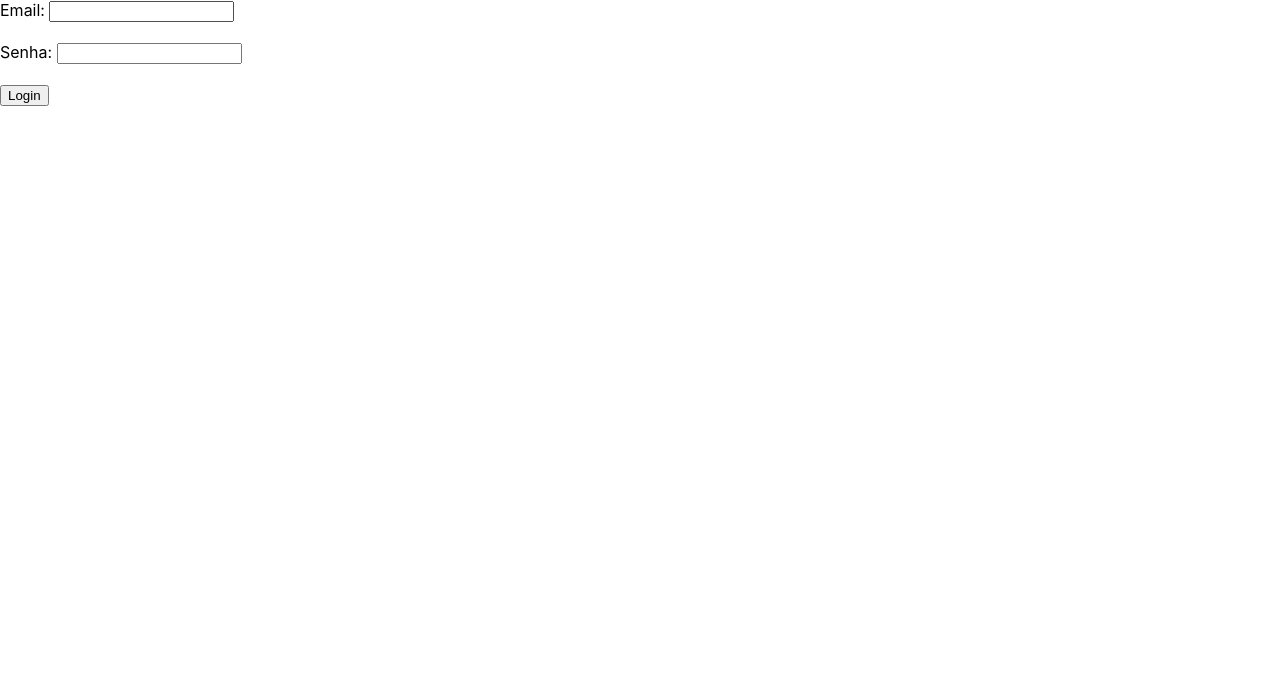
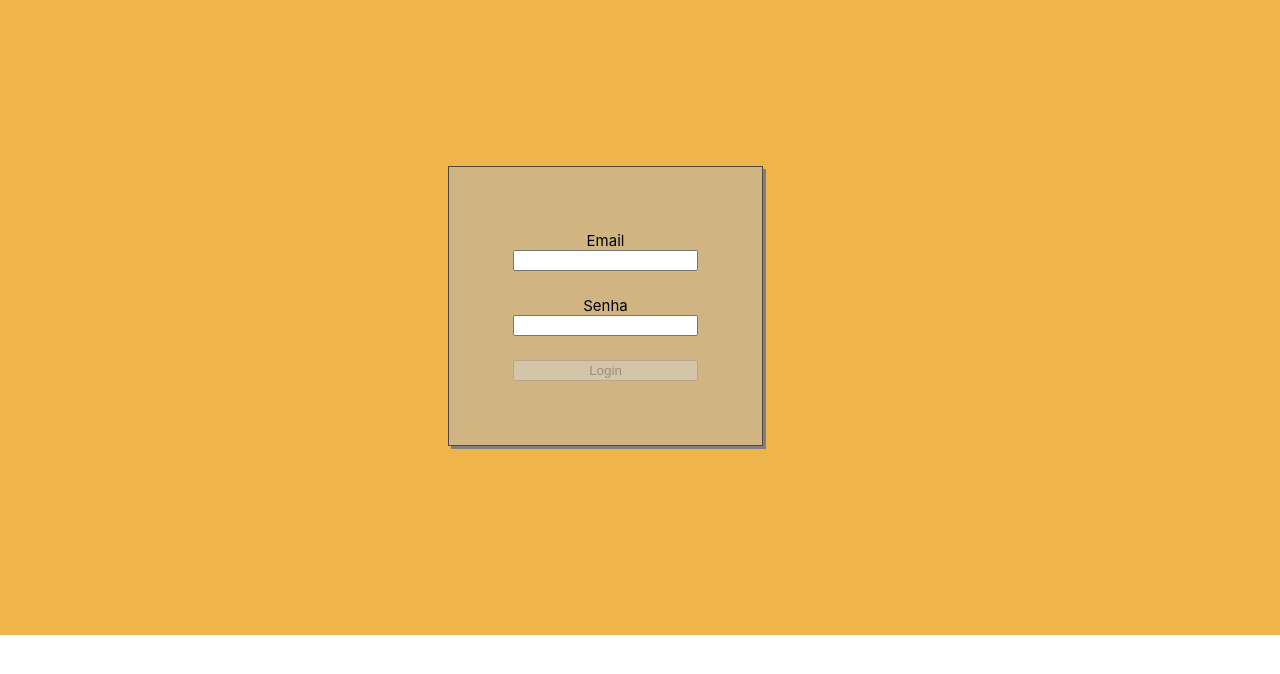
Before and after one commit to Vitor8/riot-front-end, a React (Create React App) app: page / in a window 1280 px wide. Shown: the top 674 px of the page. Built offline with nearby package versions, Linux system fonts and the light colour scheme.

Commit message:
Adiciona CSS na página de Login

```diff
--- /dev/null
+++ b/src/css/Login.css
@@ -0,0 +1,20 @@
+.login-page {
+  display: flex;
+  background-color: rgb(239, 181, 74);
+  height: 635px;
+}
+
+.login-container {
+  display: flex;
+  flex-direction: column;
+  justify-content: space-between;
+  margin-left: 35%;
+  margin-top: 13%;
+  text-align: center;
+  padding: 5%;
+  height: 150px;
+  background-color: rgb(208, 181, 130);
+  border: 1px solid rgb(79, 72, 72);
+  box-shadow: 3px 3px gray;
+  font-size: 15px;
+}
--- a/src/index.js
+++ b/src/index.js
@@ -8,7 +8,7 @@ import reportWebVitals from './reportWebVitals';
 ReactDOM.render(
   <React.StrictMode>
     <BrowserRouter >
-      <App />
+        <App />
     </BrowserRouter>
   </React.StrictMode>,
   document.getElementById('root')
--- a/src/pages/Login.js
+++ b/src/pages/Login.js
@@ -1,10 +1,12 @@
-import React, { useState } from 'react';
+import React, { useState, useEffect } from 'react';
 import { Navigate } from 'react-router-dom';
+import '../css/Login.css';
 
 function Login() {
   const [email, setEmail] = useState('');
   const [password, setPassword] = useState('');
   const [redirectToHomePage, setRedirectToHomePage] = useState(false);
+  const [disableLoginButton, setDisableLoginButton] = useState(true);
 
   async function loginWithAuthentification() {
     const rawResponse = await fetch('http://localhost:3001/login', {
@@ -20,21 +22,34 @@ function Login() {
     setRedirectToHomePage(true);
   }
 
+  useEffect(() => {
+    if (email !== '' && password !== '') setDisableLoginButton(false);
+  }, [email, password]);
+
   return (
+    <div className="login-page">
+
+      <div className="login-container">
         <div>
-      <div>
-        <label htmlFor="email" data-testid="email-label">Email: </label>
+          <label htmlFor="email" data-testid="email-label">Email </label><br />
           <input type="text" id="email" onChange={ (e) => setEmail(e.target.value)  } data-testid="email-input"/>
         </div>
         <br />
 
         <div>
-        <label htmlFor="senha" data-testid="password-label">Senha: </label>
+          <label htmlFor="senha" data-testid="password-label">Senha </label><br />
           <input type="password" id="senha" onChange={ (e) => setPassword(e.target.value)  } data-testid="password-input" />
         </div>
 
         <br />
-      <button onClick={ () => loginWithAuthentification() } data-testid="login-button" >Login</button>
+        <button
+          onClick={ () => loginWithAuthentification() }
+          data-testid="login-button"
+          disabled={ disableLoginButton }
+        >
+          Login
+        </button>
+      </div>
 
       { redirectToHomePage && <Navigate to='/home' /> }
     </div>
```
Lines whose indentation alone changed are shown as unchanged.
